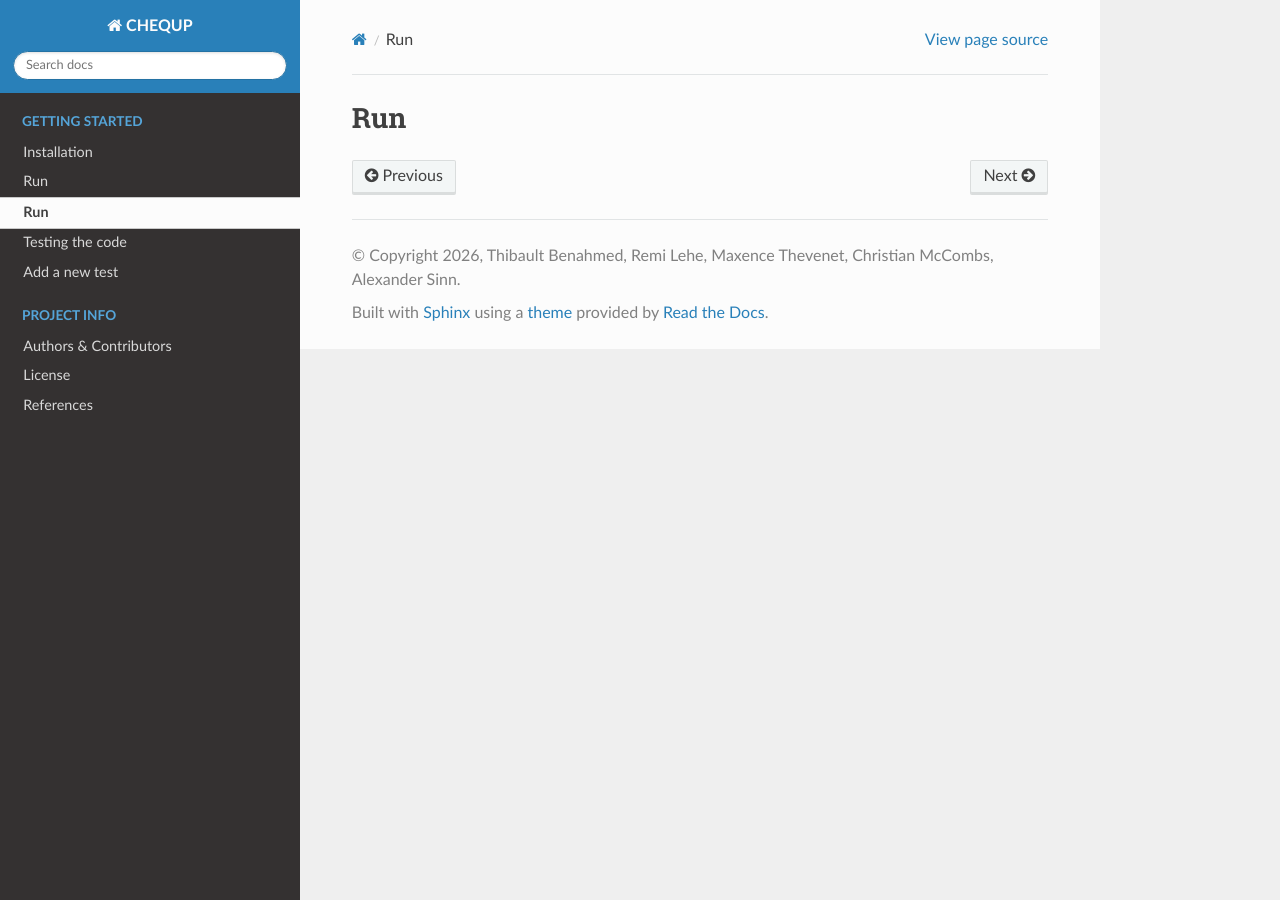
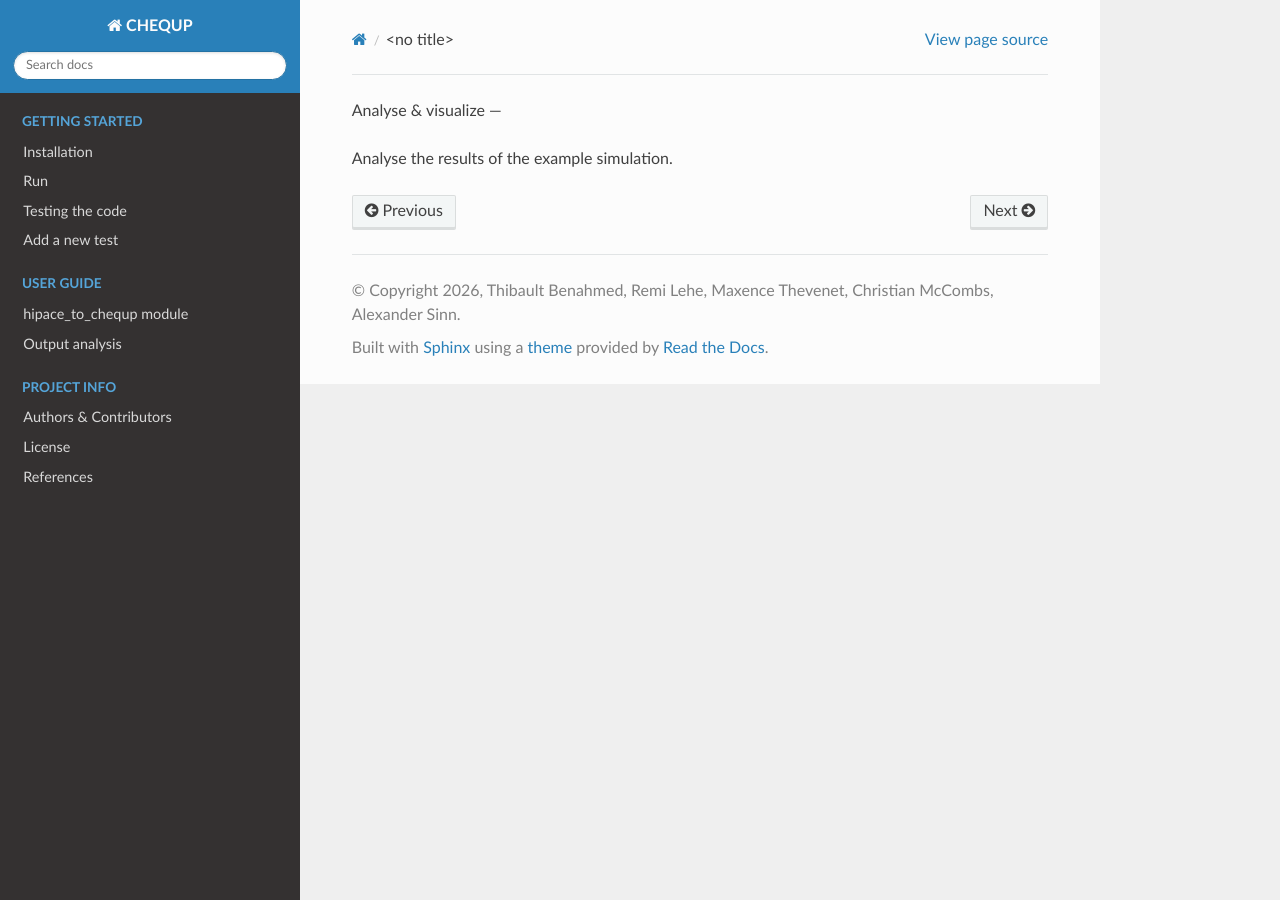
Before and after one commit to chequp-org/chequp, a Sphinx documentation site: the page built from docs/source/analyze_basic.rst, in a window 1280 px wide. Built offline with Sphinx 7.4.7 and the Read the Docs theme 3.1.0, drawn with Linux system fonts in a browser that asks for light colours.

Commit message:
Update documentation summary (#147)
---------

Co-authored-by: Thibault Jean Benahmed <thibault.benahmed@desy.de>

```diff
--- a/docs/source/analyze_basic.rst
+++ b/docs/source/analyze_basic.rst
@@ -1,2 +1,4 @@
-Run
+Analyse & visualize
 ---
+
+Analyse the results of the example simulation.
--- a/docs/source/hyqup.rst
+++ b/docs/source/hyqup.rst
@@ -1,2 +1,4 @@
 HYQYUP model
 ---
+
+HYQUP model descriiption
--- a/docs/source/index.rst
+++ b/docs/source/index.rst
@@ -14,16 +14,17 @@
 .. toctree::
    :maxdepth: 2
    :caption: Physics
+
    hyqup
    matrix_form
 
 .. toctree::
    :maxdepth: 2
    :caption: User guide
+
    hipace_to_chequp
    output_analysis
 
-   modules
 .. toctree::
    :maxdepth: 1
    :caption: Project Info
--- a/docs/source/matrix_form.rst
+++ b/docs/source/matrix_form.rst
@@ -0,0 +1,4 @@
+Multispecies matrix formalism
+---
+
+Description of the multispecies matrix formalism
--- a/docs/source/output_analysis.rst
+++ b/docs/source/output_analysis.rst
@@ -1,2 +1,4 @@
 Output analysis
 ---------------
+
+Output analysis is done using the ``analysis`` module. The ``analysis`` module
--- a/docs/source/run.rst
+++ b/docs/source/run.rst
@@ -17,7 +17,6 @@
 ~~~~~~~~~~~~~
 
 If you compiled the 1D executable (using ``DIM=1``), you can run the simulation using the 1D inputs file.
-
 For a standard or serial execution:
 
 .. code-block:: sh
@@ -28,7 +27,6 @@
 ~~~~~~~~~~~~~
 
 To run a 2D simulation, you must first ensure you compiled the 2D executable (using ``DIM=2``).
-
 For a standard or serial execution:
 
 .. code-block:: sh
```
